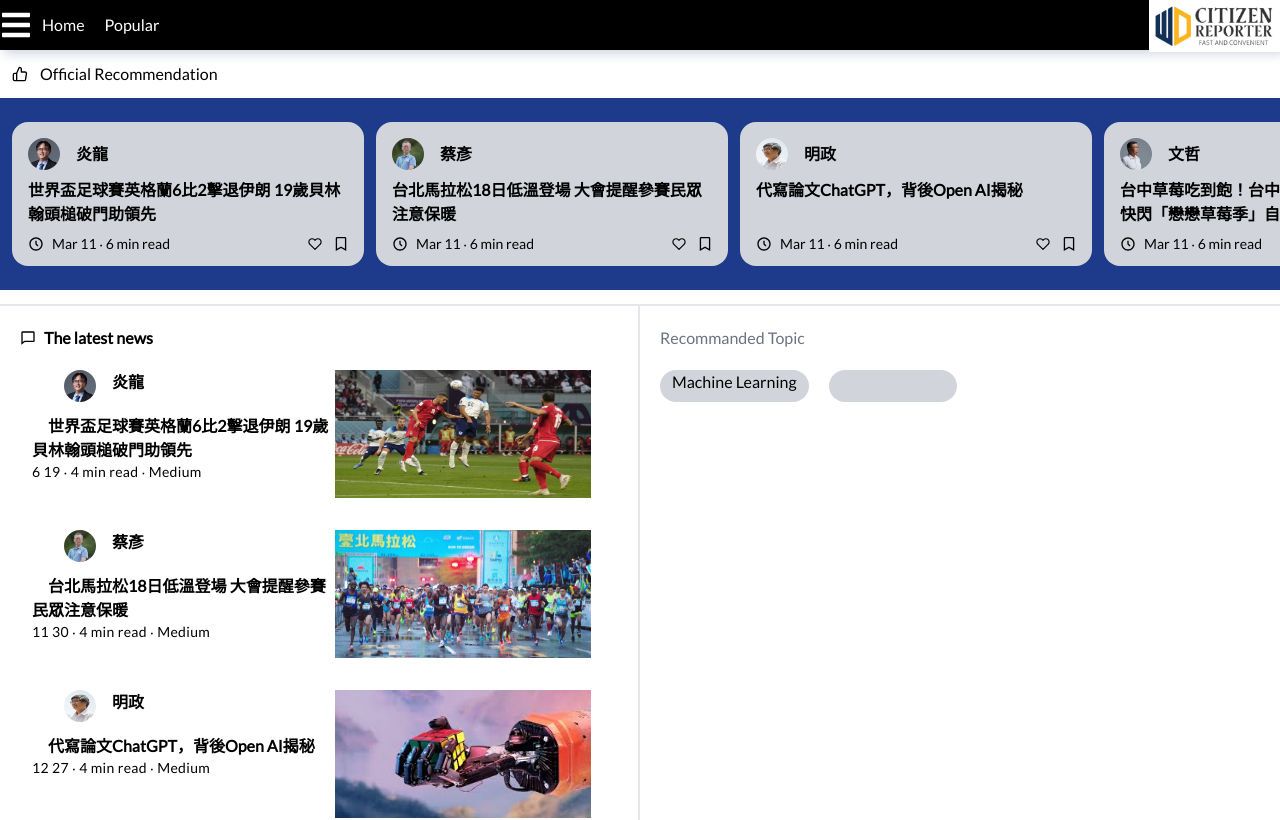
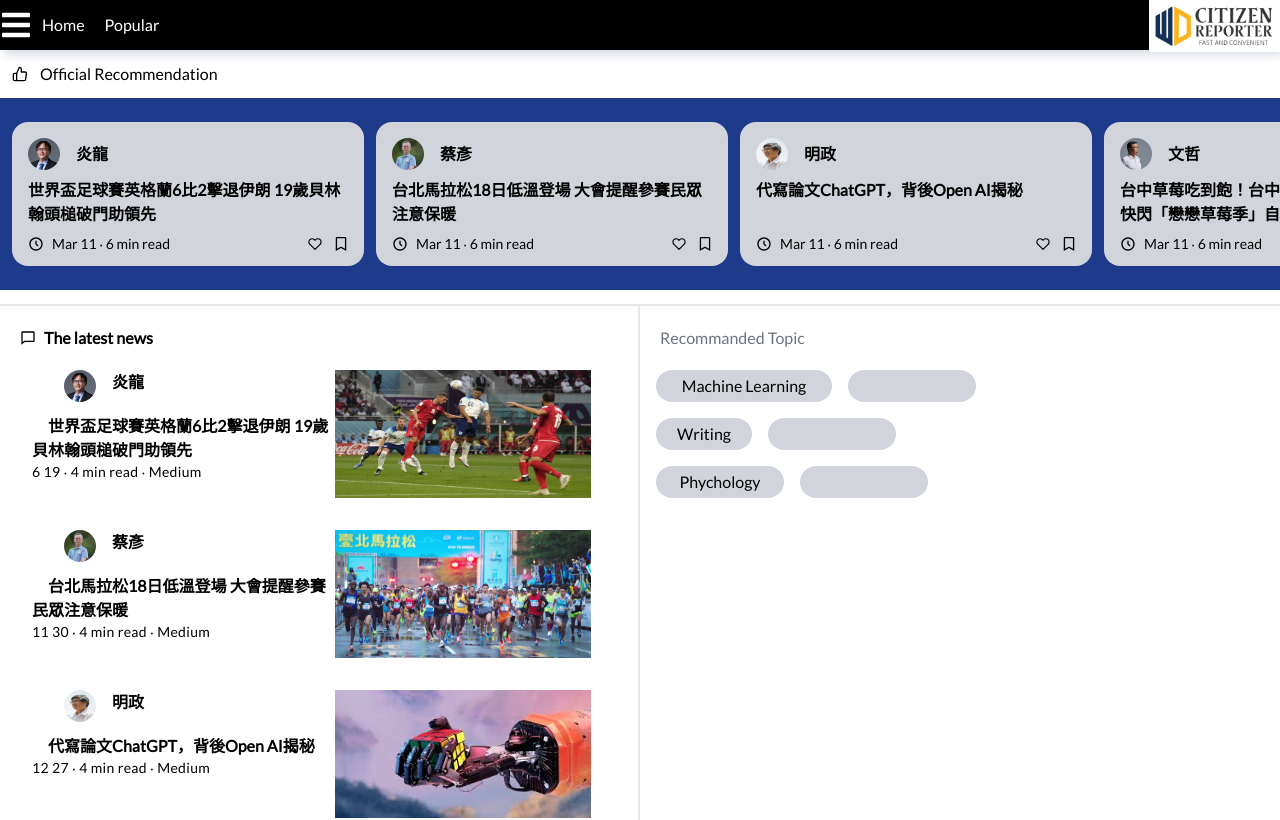
Before and after one commit to CitizenMedia-TW/citizen-media, a React (Create React App) app: page /#/ in a window 1280 px wide. Shown: the top 820 px of the page. Built offline with nearby package versions, Linux system fonts and the light colour scheme; the HTML template or start-up script is replaced by a standard one.

Commit message:
fix(sidenews):adjust css and overflow to side news

```diff
--- a/src/Components/Pages/HomePage/SideNews/SideNews.jsx
+++ b/src/Components/Pages/HomePage/SideNews/SideNews.jsx
@@ -7,17 +7,24 @@ const SideNews = () => {
             <div className="mb-5 mt-5 ml-5 text-gray-500">
                 Recommanded Topic
             </div>
-            <div className="flex">
-                <div className="rounded-3xl text-center h-[2rem] bg-gray-300 px-3 mx-5">
-                    Machine Learning
+            <div className="grid grid-cols-2 gap-4 ml-4">
+                <div className=" rounded-3xl px-2 flex items-center justify-center h-[2rem] w-[11rem] bg-gray-300">
+                    <p>Machine Learning</p>
                 </div>
-                <div className="rounded-3xl text-center h-[2rem] w-[8rem] bg-gray-300">
+                <div className="invisible md:visible rounded-3xl px-2 flex items-center h-[2rem] w-[8rem] bg-gray-300">
+                </div>
+                <div className=" rounded-3xl px-2 flex items-center justify-center h-[2rem] w-[6rem] bg-gray-300">
+                    <p>Writing</p>
+                </div>
+                <div className="invisible md:visible rounded-3xl px-2 flex items-center h-[2rem] w-[8rem] bg-gray-300 -translate-x-20">
+                </div>
+                <div className=" rounded-3xl px-2 flex items-center justify-center h-[2rem] w-[8rem] bg-gray-300">
+                    <p>Phychology</p>
+                </div>
+                <div className="invisible md:visible rounded-3xl px-2 flex items-center h-[2rem] w-[8rem] bg-gray-300 -translate-x-12">
+                </div>
+            </div>
 
-                </div>
-                {/* <div className="rounded-3xl text-center h-[2rem] bg-gray-300">
-                    Writing
-                </div> */}
-            </div>
         </div>
     )
 }
```
